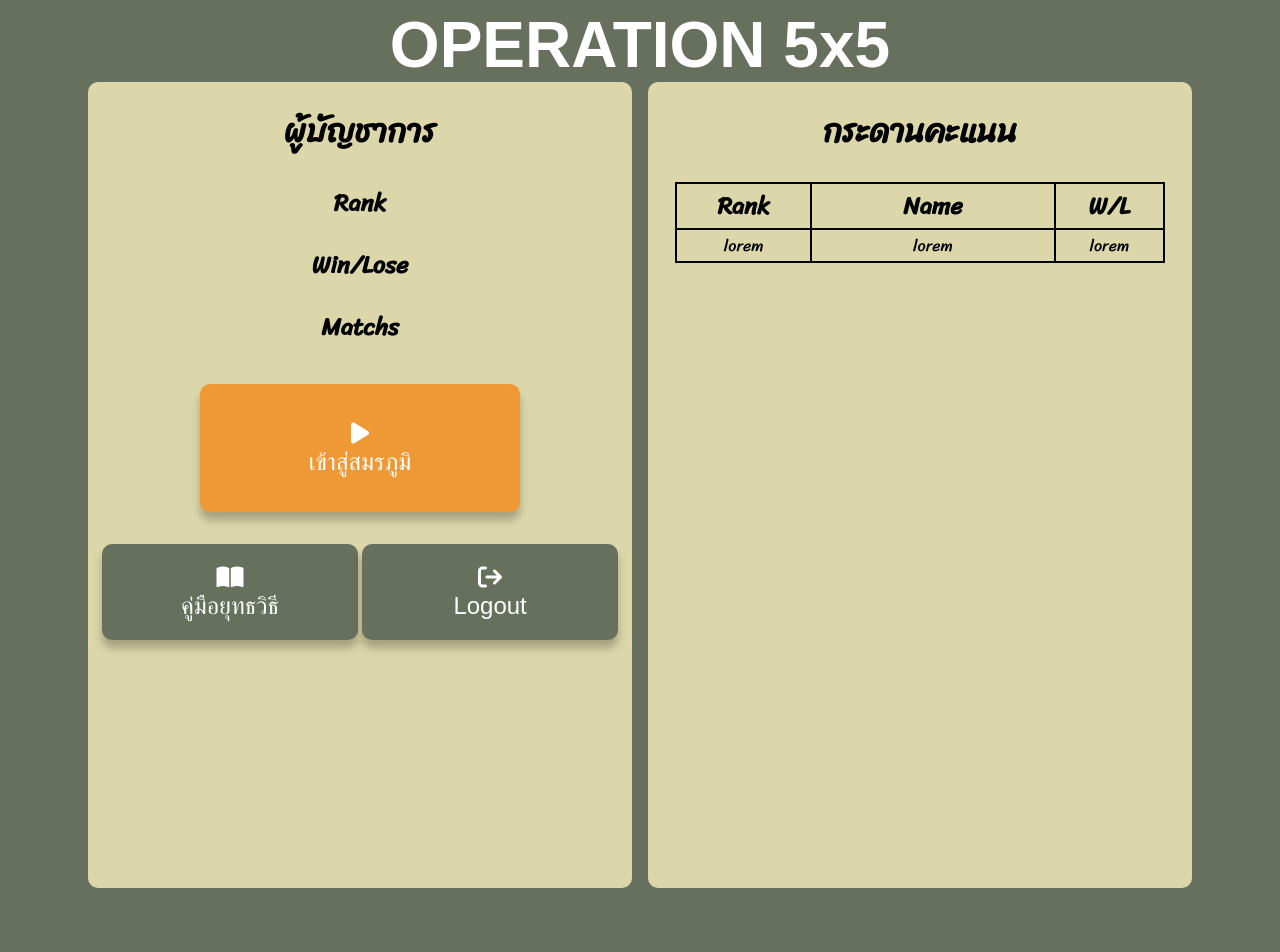
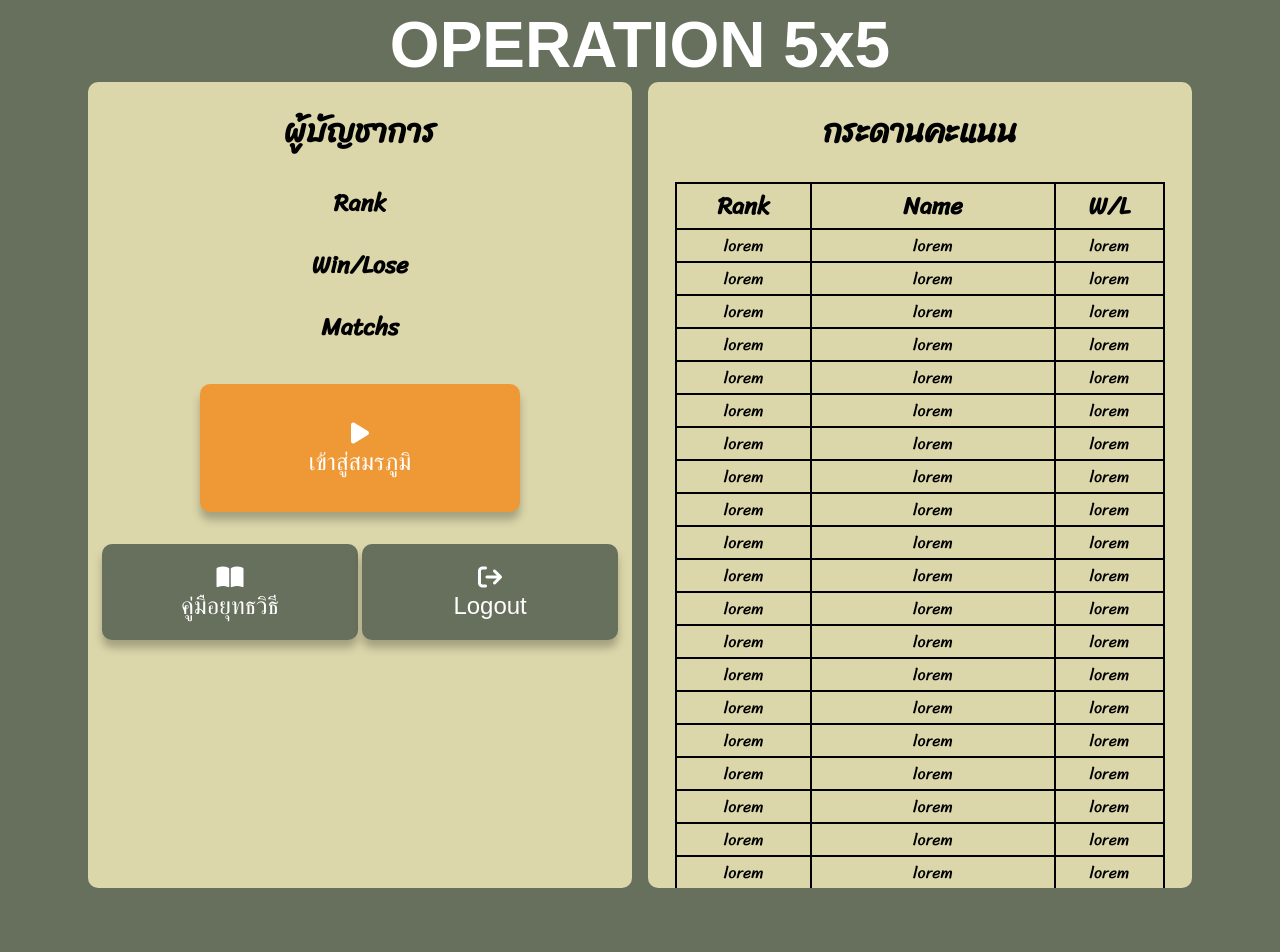
Before and after one commit to it64070101/operation5x5, a PHP site: page /google-login/public/profile.html in a window 1280 px wide. Shown: the top 952 px of the page. Run offline with PHP 8.4, Linux system fonts and the light colour scheme; some libraries are stand-ins or nearby versions.

Commit message:
leaderboard scroll

```diff
--- a/public/profile.html
+++ b/public/profile.html
@@ -41,7 +41,7 @@
                             class="fa-solid fa-arrow-right-from-bracket"></i><br>Logout</button>
                 </div>
             </div>
-            <div class="page">
+            <div class="page leaderboard">
                 <h1>กระดานคะแนน</h1>
                 <table id="leaderboard">
                     <tr>
@@ -54,6 +54,172 @@
                         <td>lorem</td>
                         <td>lorem</td>
                     </tr>
+                    <tr>
+                        <td>lorem</td>
+                        <td>lorem</td>
+                        <td>lorem</td>
+                    </tr>
+                    <tr>
+                        <td>lorem</td>
+                        <td>lorem</td>
+                        <td>lorem</td>
+                    </tr>
+                    <tr>
+                        <td>lorem</td>
+                        <td>lorem</td>
+                        <td>lorem</td>
+                    </tr>
+                    <tr>
+                        <td>lorem</td>
+                        <td>lorem</td>
+                        <td>lorem</td>
+                    </tr>
+                    <tr>
+                        <td>lorem</td>
+                        <td>lorem</td>
+                        <td>lorem</td>
+                    </tr>
+                    <tr>
+                        <td>lorem</td>
+                        <td>lorem</td>
+                        <td>lorem</td>
+                    </tr>
+                    <tr>
+                        <td>lorem</td>
+                        <td>lorem</td>
+                        <td>lorem</td>
+                    </tr>
+                    <tr>
+                        <td>lorem</td>
+                        <td>lorem</td>
+                        <td>lorem</td>
+                    </tr>
+                    <tr>
+                        <td>lorem</td>
+                        <td>lorem</td>
+                        <td>lorem</td>
+                    </tr>
+                    <tr>
+                        <td>lorem</td>
+                        <td>lorem</td>
+                        <td>lorem</td>
+                    </tr>
+                    <tr>
+                        <td>lorem</td>
+                        <td>lorem</td>
+                        <td>lorem</td>
+                    </tr>
+                    <tr>
+                        <td>lorem</td>
+                        <td>lorem</td>
+                        <td>lorem</td>
+                    </tr>
+                    <tr>
+                        <td>lorem</td>
+                        <td>lorem</td>
+                        <td>lorem</td>
+                    </tr>
+                    <tr>
+                        <td>lorem</td>
+                        <td>lorem</td>
+                        <td>lorem</td>
+                    </tr>
+                    <tr>
+                        <td>lorem</td>
+                        <td>lorem</td>
+                        <td>lorem</td>
+                    </tr>
+                    <tr>
+                        <td>lorem</td>
+                        <td>lorem</td>
+                        <td>lorem</td>
+                    </tr>
+                    <tr>
+                        <td>lorem</td>
+                        <td>lorem</td>
+                        <td>lorem</td>
+                    </tr>
+                    <tr>
+                        <td>lorem</td>
+                        <td>lorem</td>
+                        <td>lorem</td>
+                    </tr>
+                    <tr>
+                        <td>lorem</td>
+                        <td>lorem</td>
+                        <td>lorem</td>
+                    </tr>
+                    <tr>
+                        <td>lorem</td>
+                        <td>lorem</td>
+                        <td>lorem</td>
+                    </tr>
+                    <tr>
+                        <td>lorem</td>
+                        <td>lorem</td>
+                        <td>lorem</td>
+                    </tr>
+                    <tr>
+                        <td>lorem</td>
+                        <td>lorem</td>
+                        <td>lorem</td>
+                    </tr>
+                    <tr>
+                        <td>lorem</td>
+                        <td>lorem</td>
+                        <td>lorem</td>
+                    </tr>
+                    <tr>
+                        <td>lorem</td>
+                        <td>lorem</td>
+                        <td>lorem</td>
+                    </tr>
+                    <tr>
+                        <td>lorem</td>
+                        <td>lorem</td>
+                        <td>lorem</td>
+                    </tr>
+                    <tr>
+                        <td>lorem</td>
+                        <td>lorem</td>
+                        <td>lorem</td>
+                    </tr>
+                    <tr>
+                        <td>lorem</td>
+                        <td>lorem</td>
+                        <td>lorem</td>
+                    </tr>
+                    <tr>
+                        <td>lorem</td>
+                        <td>lorem</td>
+                        <td>lorem</td>
+                    </tr>
+                    <tr>
+                        <td>lorem</td>
+                        <td>lorem</td>
+                        <td>lorem</td>
+                    </tr>
+                    <tr>
+                        <td>lorem</td>
+                        <td>lorem</td>
+                        <td>lorem</td>
+                    </tr>
+                    <tr>
+                        <td>lorem</td>
+                        <td>lorem</td>
+                        <td>lorem</td>
+                    </tr>
+                    <tr>
+                        <td>lorem</td>
+                        <td>lorem</td>
+                        <td>lorem</td>
+                    </tr>
+                    <tr>
+                        <td>lorem</td>
+                        <td>lorem</td>
+                        <td>lorem</td>
+                    </tr>
+
                 </table>
             </div>
         </div>
--- a/public/style.css
+++ b/public/style.css
@@ -102,6 +102,10 @@
     background: #DCD7AA;
 }
 
+.page.leaderboard {
+    overflow-y: scroll;
+}
+
 @media (width <=1200px) {
     #book {
         display: block;
```
